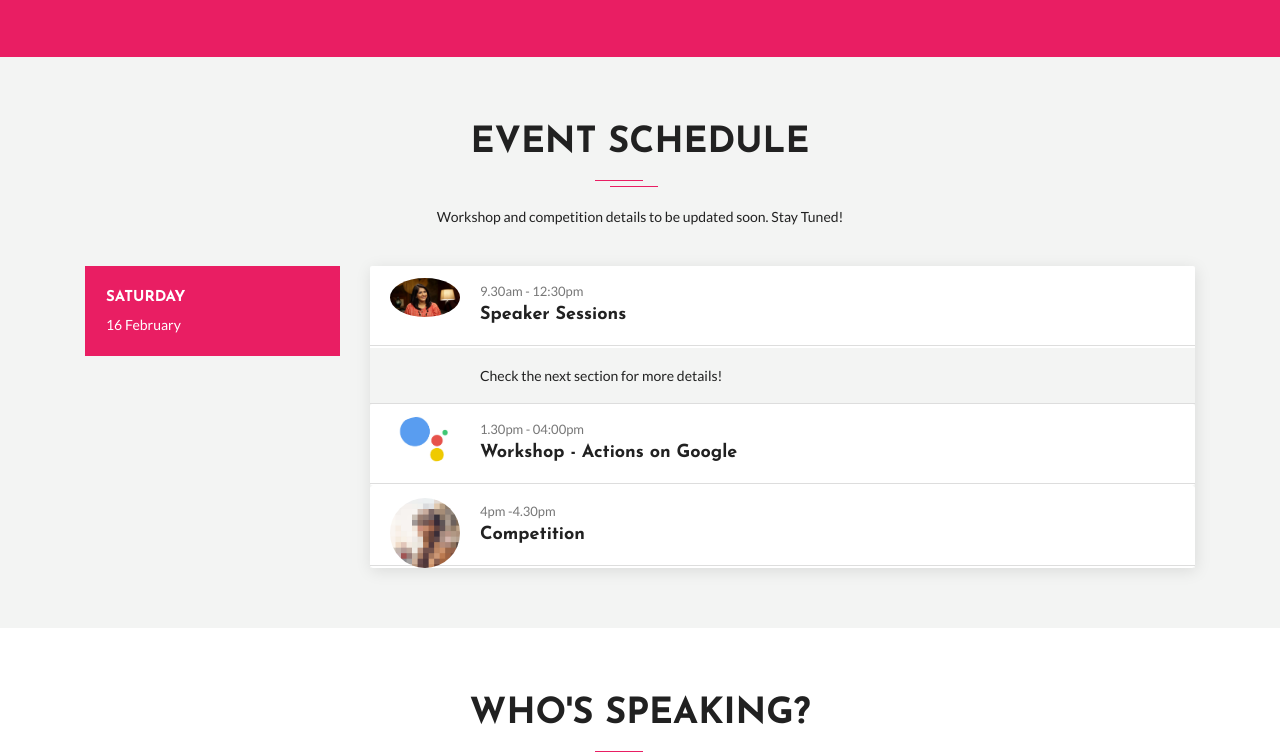
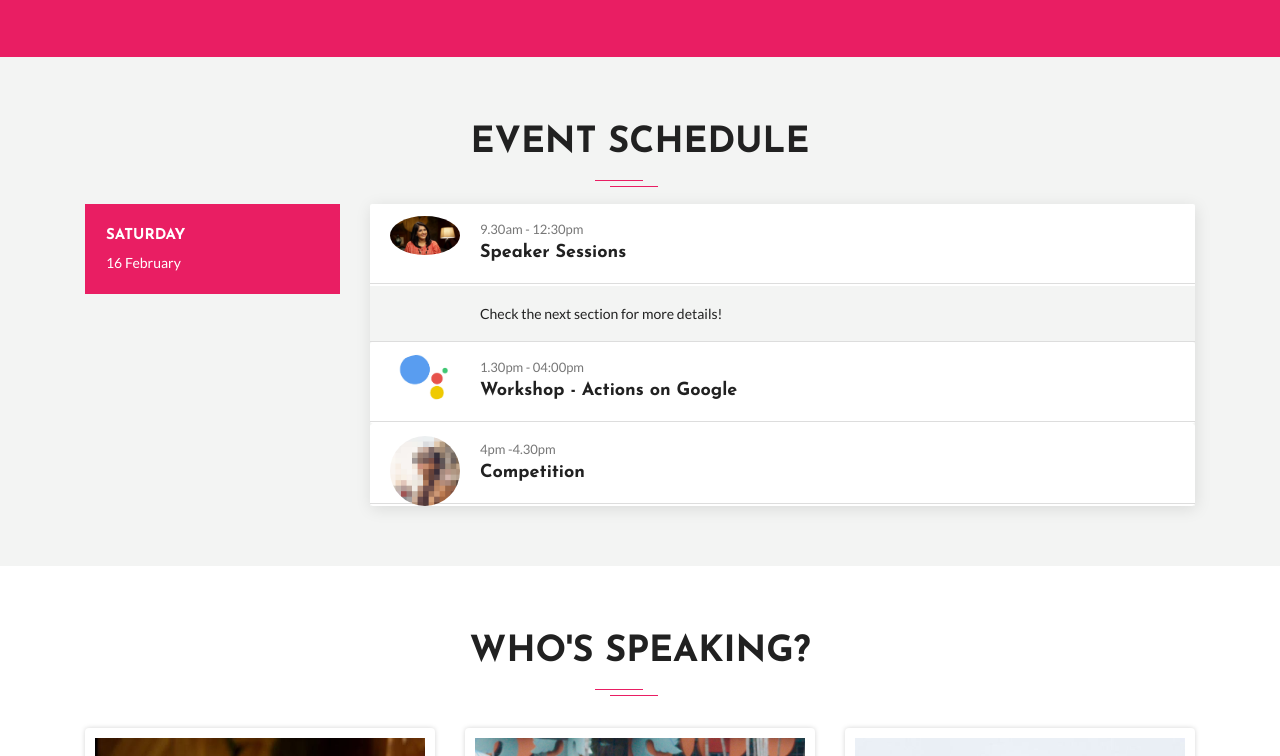
Before and after one commit to sharanp98/meraki, a plain HTML site: page index.html in a window 1280 px wide. Shown: the part 1817-2573 px from the top of the page. Drawn offline with Linux system fonts and the light colour scheme; files whose address does not match are found by name.

Commit message:
changed schedule

```diff
--- a/index.html
+++ b/index.html
@@ -238,7 +238,7 @@
           <div class="col-12">
             <div class="section-title-header text-center">
               <h1 class="section-title wow fadeInUp" data-wow-delay="0.2s">Event Schedule</h1>
-              <p class="wow fadeInDown" data-wow-delay="0.2s">Workshop and competition details to be updated soon. Stay Tuned!</p>
+              <!-- <p class="wow fadeInDown" data-wow-delay="0.2s">Workshop and competition details to be updated soon. Stay Tuned!</p> -->
             </div>
           </div>
         </div>
```
